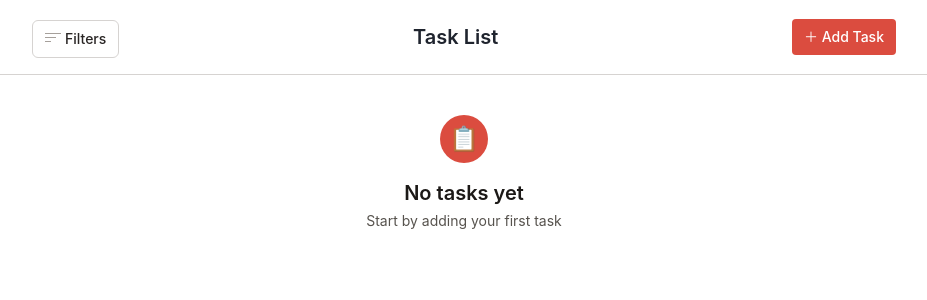
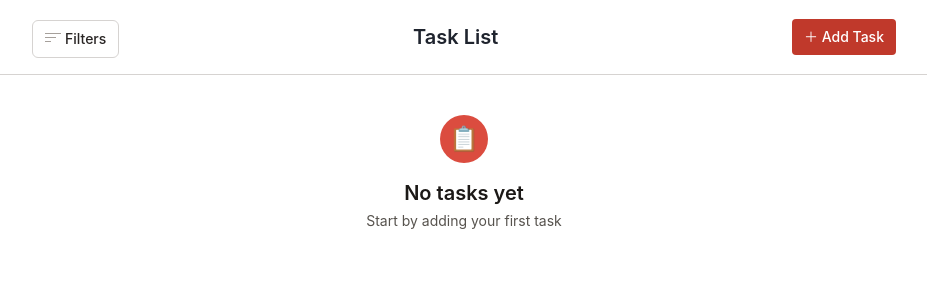
Before and after one commit to AmmarAli12111/todo-app, a React (Vite) app: page / in a window 1280 px wide. Shown: the top 300 px of the page, without its empty margins (176-1103 px from the left). Built offline with nearby package versions, Linux system fonts and the light colour scheme.

Commit message:
fix: improve contrast ratio on secondary button

```diff
--- a/src/component/ui/Button/button.tsx
+++ b/src/component/ui/Button/button.tsx
@@ -38,7 +38,7 @@ const Button = ({
   return <button ref={ref} type={type} className={cn("btn flex items-center justify-center cursor-pointer font-medium sm:text-[14px] transition-all duration-300",
       "disabled:opacity-50 disabled:cursor-not-allowed",
       variant === "primary" && "bg-stone-200 text-stone-800 hover:bg-stone-300",
-      variant === "secondary" && "bg-[#db4c3f] text-white hover:bg-[#bb4d43]",
+      variant === "secondary" && "bg-[#c0392b] text-white hover:bg-[#a93226]",
       variant === "outline" && "bg-transparent text-stone-800 border border-stone-300 hover:bg-stone-50",
       variant === "ghost" && "bg-transparent text-stone-800 hover:bg-stone-100",
       variant === "danger" && "bg-[#dc2626] text-white hover:bg-[#dc2626]/80",
```
